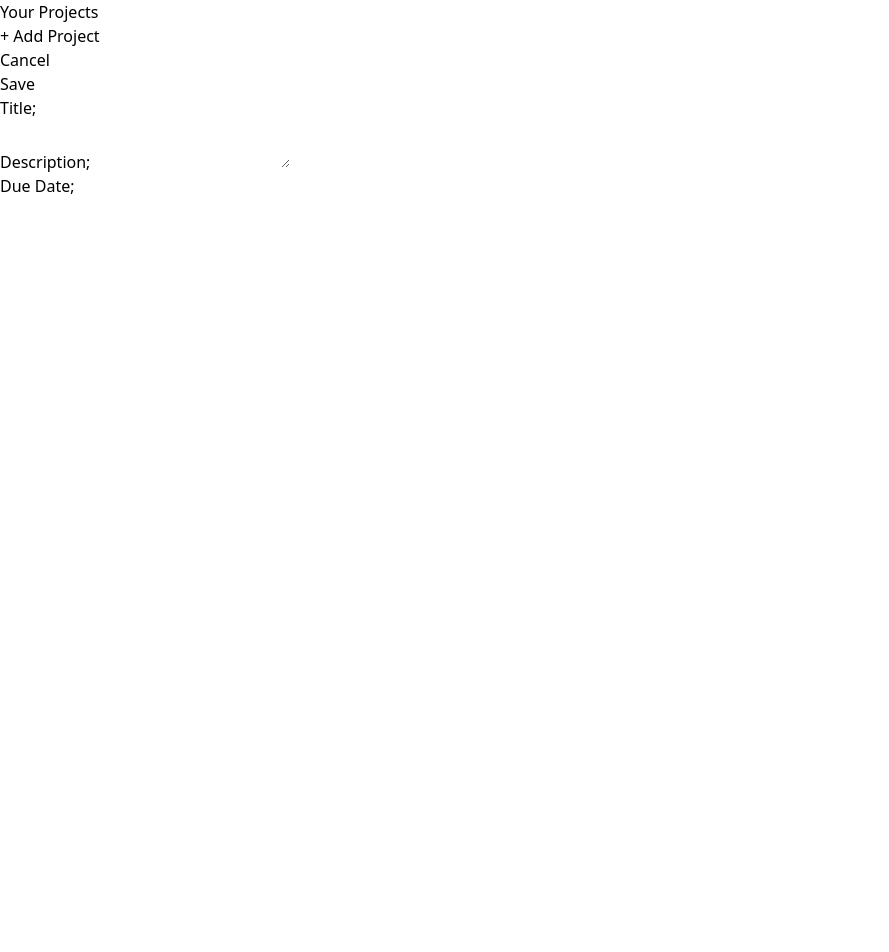
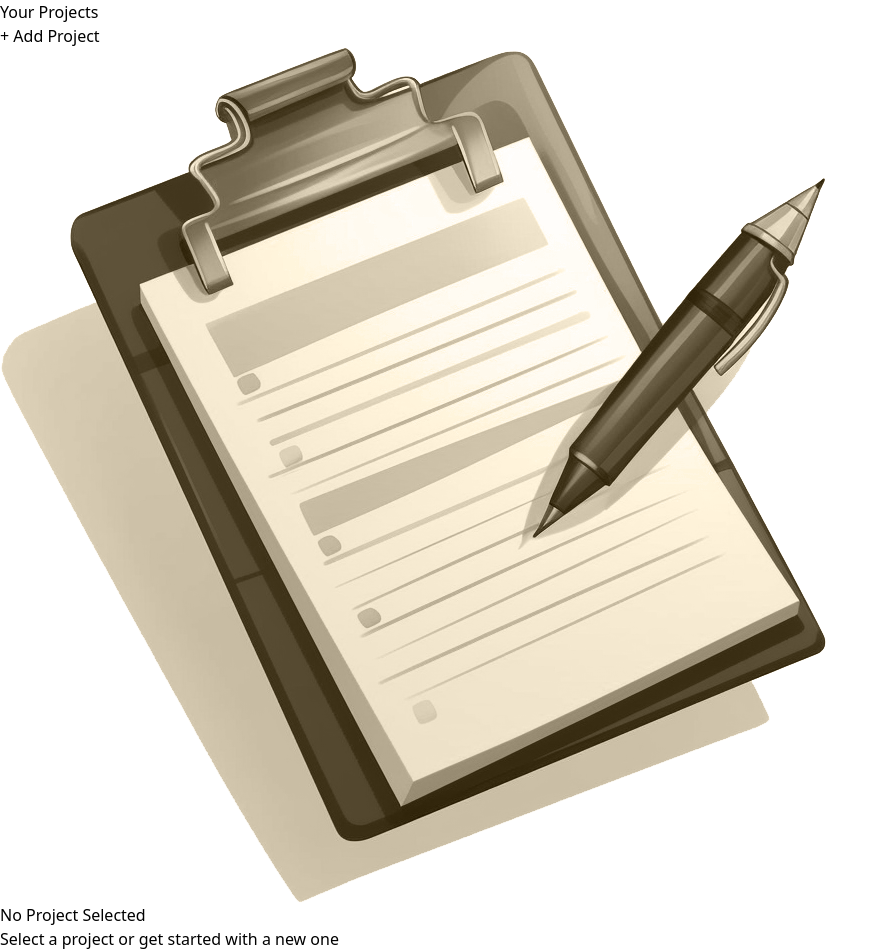
Before and after one commit to goosebbeoms/udemy-react-Project-Management, a React (Vite) app: page / in a window 1280 px wide. Shown: the top 952 px of the page, without its empty margins (0-889 px from the left). Before the commit the page ends 800 px from the top, so only its background shows below. Built offline with nearby package versions, Linux system fonts and the light colour scheme.

Commit message:
151. JSX와 테일윈드 스타일을 위한 컴포넌트 분리 (재사용 가능성 향상)

```diff
--- a/src/App.jsx
+++ b/src/App.jsx
@@ -1,11 +1,12 @@
 import NewProject from "./components/NewProject.jsx";
+import NoProjectSelected from "./components/NoProjectSelected.jsx";
 import ProjectSidebar from "./components/ProjectSidebar.jsx";
 
 function App() {
   return (
     <main className="h-screen my-8 flex gap-8">
       <ProjectSidebar />
-      <NewProject />
+      <NoProjectSelected />
     </main>
   );
 }
--- /dev/null
+++ b/src/components/Button.jsx
@@ -0,0 +1,5 @@
+const Button = ({ children, ...props }) => {
+  return <button {...props} className="px-4 py-2 text-xs md:text-base rounded-md bg-stone-700 text-stone-400 hover:bg-stone-600 hover:text-stone-100">{children}</button>;
+};
+
+export default Button;
--- a/src/components/Input.jsx
+++ b/src/components/Input.jsx
@@ -1,7 +1,10 @@
 const Input = ({ label, textarea, ...props }) => {
+  const classes = 'w-full p-1 border-b-2 rounded-sm border-stone-300 bg-stone-200 text-stone-600 focus:outline-none focus:border-stone-600'
+
   return (
-    <p>
-      <label>{label}</label>;{textarea ? <textarea {...props} /> : <input {...props} />}
+    <p className="flex flex-col gap-1 my-4">
+      <label className="text-sm font-bold uppercase text-stone-500">{label}</label>
+      {textarea ? <textarea className={classes} {...props} /> : <input className={classes} {...props} />}
     </p>
   );
 };
--- a/src/components/NewProject.jsx
+++ b/src/components/NewProject.jsx
@@ -2,10 +2,10 @@
 
 const NewProject = () => {
   return (
-    <div>
-      <menu>
-        <li><button>Cancel</button></li>
-        <li><button>Save</button></li>
+    <div className="w-[35rem] mt-16">
+      <menu className="flex items-center justify-end gap-4 my-4">
+        <li><button className="text-stone-800 hover:text-stone-950">Cancel</button></li>
+        <li><button className="px-6 py-2 rounded-md bg-stone-800 text-stone-50 hover:bg-stone-950">Save</button></li>
       </menu>
       <div>
         <Input label="Title" />
--- /dev/null
+++ b/src/components/NoProjectSelected.jsx
@@ -0,0 +1,17 @@
+import noProjectImage from '../assets/no-projects.png'
+import Button from './Button';
+
+const NoProjectSelected = () => {
+  return (
+    <div className="mt-24 text-center w-2/3">
+      <img src={noProjectImage} alt="An empty task list" className="w-16 h-16 object-contain mx-auto" />
+      <h2 className="text-xl font-bold text-stone-500 my-4">No Project Selected</h2>
+      <p className="text-stone-400 mb-4">Select a project or get started with a new one</p>
+      <p className="mt-8">
+        <Button>Create new Project</Button>
+      </p>
+    </div>
+  );
+};
+
+export default NoProjectSelected;
--- a/src/components/ProjectSidebar.jsx
+++ b/src/components/ProjectSidebar.jsx
@@ -1,11 +1,13 @@
+import Button from "./Button";
+
 const ProjectSidebar = () => {
   return (
     <aside className="w-1/3 px-8 py-16 bg-stone-900 text-stone-50 md:w-72 rounded-r-xl">
       <h2 className="mb-8 font-bold uppercase md:text-xl text-stone-200">Your Projects</h2>
       <div>
-        <button className="px-4 py-2 text-xs md:text-base rounded-md bg-stone-700 text-stone-400 hover:bg-stone-600 hover:text-stone-100">
+        <Button>
           + Add Project
-        </button>
+        </Button>
       </div>
       <ul>
 
```
